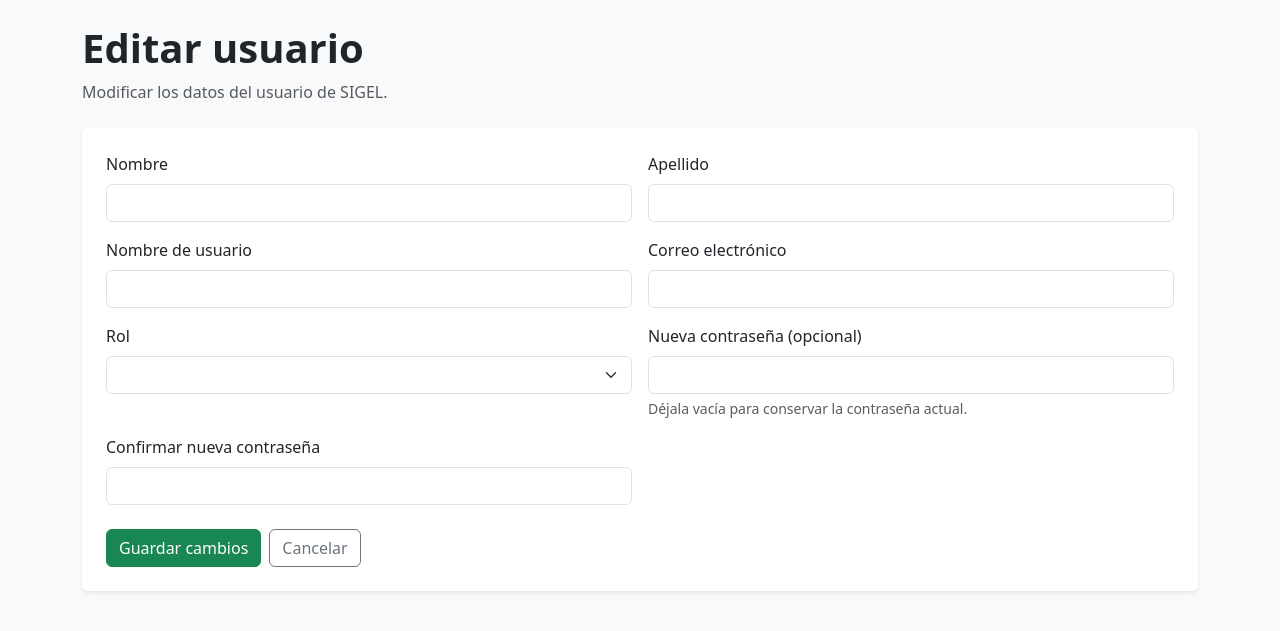
After one commit to KazamXD/Proyecto_2, a Laravel app: template resources/views/usuarios/edit.blade.php in a window 1280 px wide. The commit adds this page. Shown: the top 631 px of the page. Run offline with Laravel 12, Linux system fonts and the light colour scheme; the template is opened without the code that fills it, so the values that code supplies are empty; parts of the project's set-up code (start-up, migrations or seed data) failed here and were passed over.

Commit message:
Terminar CRUD de usuarios

```diff
--- /dev/null
+++ b/resources/views/usuarios/edit.blade.php
@@ -0,0 +1,182 @@
+<!DOCTYPE html>
+<html lang="es">
+<head>
+    <meta charset="UTF-8">
+    <meta name="viewport"
+          content="width=device-width, initial-scale=1">
+
+    <title>Editar usuario - SIGEL</title>
+
+    <link rel="stylesheet"
+          href="{{ asset('assets/css/bootstrap.min.css') }}">
+
+    <link rel="stylesheet"
+          href="{{ asset('assets/css/custom.css') }}">
+</head>
+
+<body class="bg-light">
+
+<div class="container py-4">
+
+    <div class="mb-4">
+        <h1 class="fw-bold">Editar usuario</h1>
+        <p class="text-muted">
+            Modificar los datos del usuario de SIGEL.
+        </p>
+    </div>
+
+    <div class="card shadow-sm border-0">
+        <div class="card-body p-4">
+
+            @if ($errors->any())
+                <div class="alert alert-danger">
+                    <strong>Revisa los siguientes errores:</strong>
+
+                    <ul class="mb-0">
+                        @foreach ($errors->all() as $error)
+                            <li>{{ $error }}</li>
+                        @endforeach
+                    </ul>
+                </div>
+            @endif
+
+            <form method="POST"
+                  action="{{ route('usuarios.update', $usuario) }}">
+
+                @csrf
+                @method('PUT')
+
+                <div class="row g-3">
+
+                    <!-- Nombre -->
+                    <div class="col-md-6">
+                        <label for="nombre" class="form-label">
+                            Nombre
+                        </label>
+
+                        <input type="text"
+                               id="nombre"
+                               name="nombre"
+                               class="form-control"
+                               value="{{ old('nombre', $usuario->nombre) }}"
+                               maxlength="100"
+                               required>
+                    </div>
+
+                    <!-- Apellido -->
+                    <div class="col-md-6">
+                        <label for="apellido" class="form-label">
+                            Apellido
+                        </label>
+
+                        <input type="text"
+                               id="apellido"
+                               name="apellido"
+                               class="form-control"
+                               value="{{ old('apellido', $usuario->apellido) }}"
+                               maxlength="100"
+                               required>
+                    </div>
+
+                    <!-- Nombre de usuario -->
+                    <div class="col-md-6">
+                        <label for="nom_usuario" class="form-label">
+                            Nombre de usuario
+                        </label>
+
+                        <input type="text"
+                               id="nom_usuario"
+                               name="nom_usuario"
+                               class="form-control"
+                               value="{{ old('nom_usuario', $usuario->nom_usuario) }}"
+                               maxlength="50"
+                               required>
+                    </div>
+
+                    <!-- Correo -->
+                    <div class="col-md-6">
+                        <label for="email" class="form-label">
+                            Correo electrónico
+                        </label>
+
+                        <input type="email"
+                               id="email"
+                               name="email"
+                               class="form-control"
+                               value="{{ old('email', $usuario->email) }}"
+                               required>
+                    </div>
+
+                    <!-- Rol -->
+                    <div class="col-md-6">
+                        <label for="rol_id" class="form-label">
+                            Rol
+                        </label>
+
+                        <select name="rol_id"
+                                id="rol_id"
+                                class="form-select"
+                                required>
+
+                            @foreach ($roles as $rol)
+                                <option value="{{ $rol->id_rol }}"
+                                    @selected(old('rol_id', $usuario->rol_id) == $rol->id_rol)>
+                                    {{ $rol->nombre_rol }}
+                                </option>
+                            @endforeach
+                        </select>
+                    </div>
+
+                    <!-- Contraseña nueva -->
+                    <div class="col-md-6">
+                        <label for="password" class="form-label">
+                            Nueva contraseña (opcional)
+                        </label>
+
+                        <input type="password"
+                               id="password"
+                               name="password"
+                               class="form-control"
+                               minlength="10">
+
+                        <div class="form-text">
+                            Déjala vacía para conservar la contraseña actual.
+                        </div>
+                    </div>
+
+                    <!-- Confirmar contraseña -->
+                    <div class="col-md-6">
+                        <label for="password_confirmation"
+                               class="form-label">
+                            Confirmar nueva contraseña
+                        </label>
+
+                        <input type="password"
+                               id="password_confirmation"
+                               name="password_confirmation"
+                               class="form-control">
+                    </div>
+
+                </div>
+
+                <div class="d-flex gap-2 mt-4">
+                    <button type="submit"
+                            class="btn btn-success">
+                        Guardar cambios
+                    </button>
+
+                    <a href="{{ route('usuarios.index') }}"
+                       class="btn btn-outline-secondary">
+                        Cancelar
+                    </a>
+                </div>
+
+            </form>
+        </div>
+    </div>
+</div>
+
+<script src="{{ asset('assets/js/bootstrap.bundle.min.js') }}"></script>
+
+</body>
+</html>
--- a/routes/web.php
+++ b/routes/web.php
@@ -58,6 +58,33 @@ Route::post('/usuarios', [UsuarioController::class, 'store'])
     ])
     ->name('usuarios.store');
 
+// Editar usuarios, muestra formulario de edición
+Route::get('/usuarios/{usuario}/edit', [UsuarioController::class, 'edit'])
+    ->middleware([
+        'auth',
+        'inactividad',
+        'permiso:usuarios.editar',
+    ])
+    ->name('usuarios.edit');
+
+// Guardar los cambios
+Route::put('/usuarios/{usuario}', [UsuarioController::class, 'update'])
+    ->middleware([
+        'auth',
+        'inactividad',
+        'permiso:usuarios.editar',
+    ])
+    ->name('usuarios.update');
+
+//Eliminar usuarios
+Route::delete('/usuarios/{usuario}', [UsuarioController::class, 'destroy'])
+    ->middleware([
+        'auth',
+        'inactividad',
+        'permiso:usuarios.eliminar',
+    ])
+    ->name('usuarios.destroy');
+
 // -----------  Equipos  -----------
 // Ver equipos
 Route::get('/equipos', [EquipoController::class, 'index'])
```
Also changed, not shown: app/Http/Controllers/UsuarioController.php (+211 -15 lines), app/Services/ServicioBitacora.php (+14 -1 lines), resources/views/usuarios/index.blade.php (+28 -0 lines).
